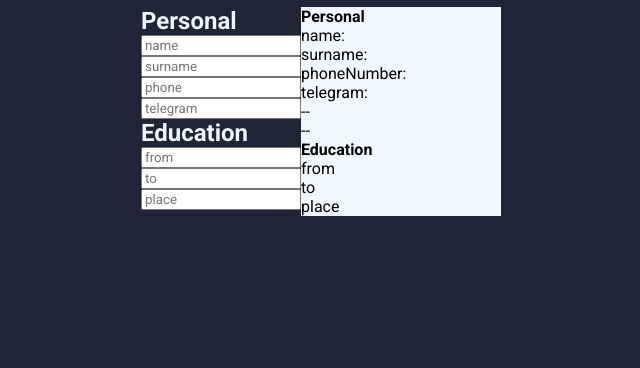
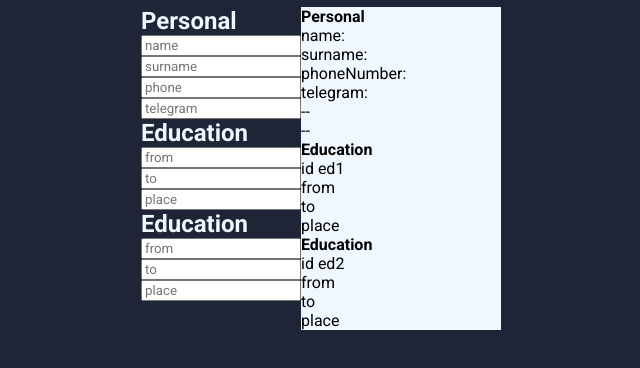
Before and after one commit to TSRSE/cv-creator, a React (Vite) app: page / in a window 1280 px wide. Shown: the top 368 px of the page, without its empty margins (319-959 px from the left). Built offline with nearby package versions, Linux system fonts and the light colour scheme.

Commit message:
Branch abandoned /

```diff
--- a/src/App.jsx
+++ b/src/App.jsx
@@ -11,6 +11,7 @@ import Personal from './components/formVariants/Personal/Personal'
 import PersonalBlock from './components/canvasBlockVariants/PersonalBlock'
 import EducationBlock from './components/canvasBlockVariants/EducationBlock'
 import Education from './components/formVariants/Education/Education'
+import EducationBlockCollector from './components/canvasBlockVariants/EducationBlockCollector'
 
 
 function App() {
@@ -18,7 +19,10 @@ function App() {
 
   const [inputValue, setInputValue] = useState({ name: '', surname: '', phoneNumber: '', telegram: '' });
 
-  const [educationValues, setEducationValues] = useState({from: '', to: '', place: ''})
+  const [educationValues, setEducationValues] = useState([
+    {id: 'ed1', from: '', to: '', place: ''},
+    {id: 'ed2', from: '', to: '', place: ''},
+  ])
 
   const { name, surname } = inputValue;
 
@@ -27,10 +31,23 @@ function App() {
     setInputValue((prev) => ({ ...prev, [name]: value}));
   };
 
+  const handleTextUpdatedInForm = (e, id) => {
+    const updatedTextFeildsArray = educationValues.map((block) =>
+    {
+      const { name, value } = e.target
+      return block.id === id ? {...block, [name]: value} : {block}
+    })
+
+    setEducationValues(updatedTextFeildsArray)
+  }
+
   const handleChangeEducation = (e) => {
     const { name, value } = e.target;
+    // console.log(prev);
     setEducationValues((prev) => ({ ...prev, [name]: value}));
   };
+  // const educationBlocksList = educationValues.map((x, index) => <EducationBlock key={`edBlock_`+index} displayableText = {x} />)
+  const educationPanelsList = educationValues.map((x, index) => <Education key={crypto.randomUUID()} onChange={(e) => {handleTextUpdatedInForm(e, x.id)}}/> )
 
   return (
     <>
@@ -38,13 +55,16 @@ function App() {
         <MainSection>
           <Panel>
             <Personal onChange={handleChangePersonal} />
-            <Education onChange={handleChangeEducation}/>
+            {/* <Education onChange={handleChangeEducation}/> */}
+            {educationPanelsList}
           </Panel>
           <Canvas>
 
             <PersonalBlock displayableText = {inputValue} />
             <div>--<br></br>--</div>
-            <EducationBlock displayableText = {educationValues} />
+            <EducationBlockCollector fieldArray={educationValues}/>
+            {/* {educationBlocksList} */}
+            {/* <EducationBlock displayableText = {educationValues} /> */}
           </Canvas>
         </MainSection>
       </main>
--- a/src/components/canvasBlockVariants/EducationBlock.jsx
+++ b/src/components/canvasBlockVariants/EducationBlock.jsx
@@ -1,7 +1,7 @@
 import React from 'react'
 import TextType1 from '../common/texts/TextType1'
 
-export default function EducationBlock({children, displayableText = []}) {
+export default function EducationBlock({children, displayableText = {}}) {
 
     const displayTextList = Object.keys(displayableText).map((text, key) =>
     <TextType1
--- /dev/null
+++ b/src/components/canvasBlockVariants/EducationBlockCollector.jsx
@@ -0,0 +1,11 @@
+import React from 'react'
+import EducationBlock from './EducationBlock'
+
+export default function EducationBlockCollector({fieldArray=[]}) {
+    const fileds = fieldArray.map((x, index) => <EducationBlock key={`edBlock_`+index} displayableText = {x} />)
+  return (
+    <>
+    {fileds}
+    </>
+  )
+}
```
